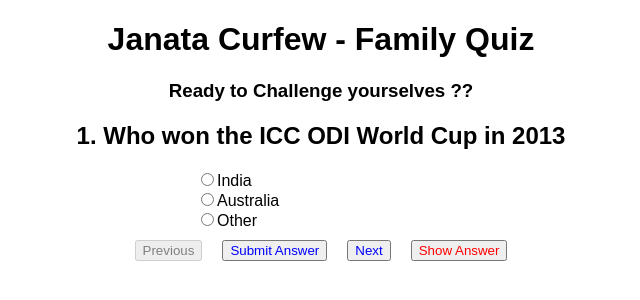
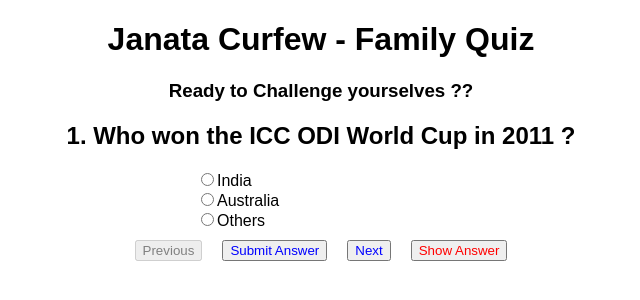
Before and after one commit to sandeepgokhale/janata-curfew, a React (Create React App) app: page / in a window 1280 px wide. Shown: the top 300 px of the page, without its empty margins (319-959 px from the left). Built offline with nearby package versions, Linux system fonts and the light colour scheme.

Commit message:
incorrect Questions fixed
Per kumar's Suggestion

```diff
--- a/src/constants.js
+++ b/src/constants.js
@@ -2,8 +2,8 @@
 export const question = [
   {
     questionNo: "0",
-    question: "1. Who won the ICC ODI World Cup in 2013",
-    options: [["India", "M"], ["Australia", "F"], ["Other", "O"]],
+    question: "1. Who won the ICC ODI World Cup in 2011 ?",
+    options: [["India", "M"], ["Australia", "F"], ["Others", "O"]],
     answer: "M",
     attemptedAnswer: "",
     answeredCorrectly: false,
@@ -11,8 +11,8 @@
   },
   {
     questionNo: "1",
-    question: "2. Who won the ICC ODI World Cup in 1996",
-    options: [["India", "M"], ["Australia", "F"], ["Other", "O"]],
+    question: "2. Who won the Footbacll World Cup in 2014 ?",
+    options: [["France", "M"], ["Germany", "F"], ["Others", "O"]],
     answer: "F",
     attemptedAnswer: "",
     answeredCorrectly: false,
@@ -20,8 +20,8 @@
   },
   {
     questionNo: "2",
-    question: "3. Who won the ICC ODI World Cup in 2017",
-    options: [["India", "M"], ["Australia", "F"], ["Other", "O"]],
+    question: "3. Who is also known as Master Blaster",
+    options: [["Saurav", "M"], ["Sehwag", "F"], ["Sachin", "O"]],
     answer: "O",
     attemptedAnswer: "",
     answeredSubmitted: false,
```
